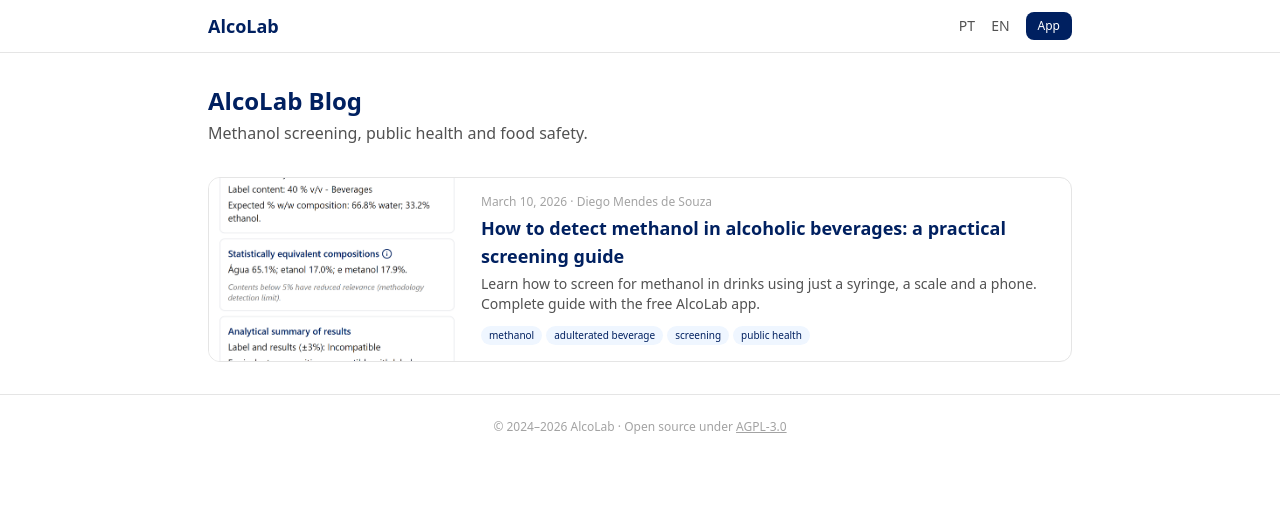
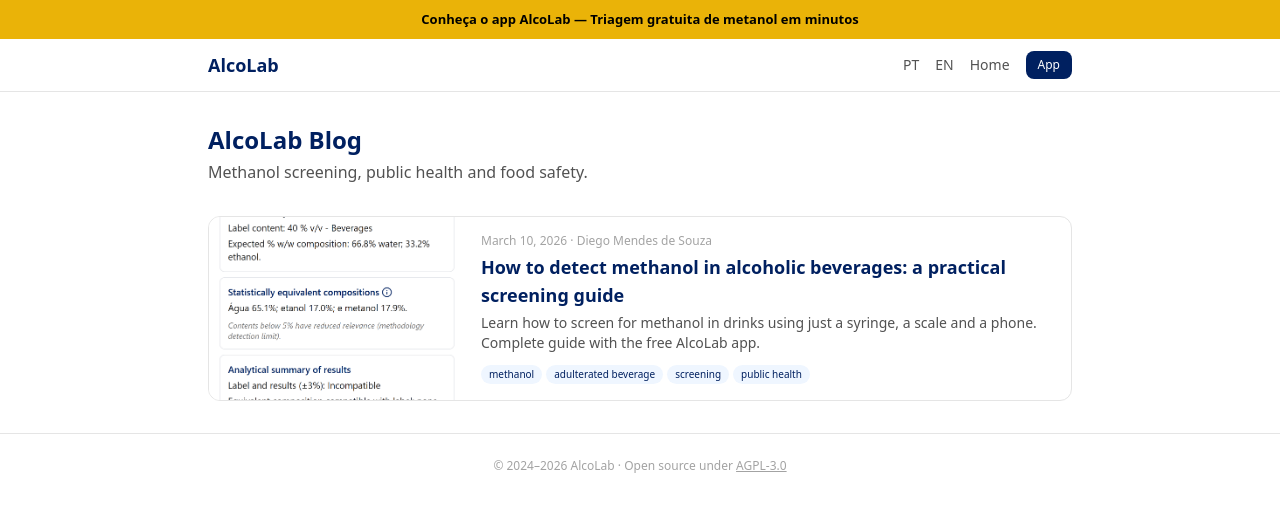
Before and after one commit to diegoanapolis/alcolab, a Next.js app: page /blog/en in a window 1280 px wide. Shown: the top 508 px of the page. Built offline with nearby package versions, Linux system fonts and the light colour scheme.

Commit message:
feat(blog): full-width top banner, Home link, inverted hero, dark-mode content

```diff
--- a/src/app/blog/en/[slug]/page.tsx
+++ b/src/app/blog/en/[slug]/page.tsx
@@ -115,12 +115,7 @@
         dangerouslySetInnerHTML={{ __html: JSON.stringify(jsonLd) }}
       />
 
-      {/* CTA banner */}
-      <a href="https://alcolab.org" className="cta-banner">
-        Discover the AlcoLab app — Free methanol screening in minutes
-      </a>
-
-      <article className="max-w-4xl mx-auto px-4 py-8">
+      <article>
         {/* Breadcrumb */}
         <nav className="text-xs text-neutral-400 mb-4">
           <Link href="/blog/en" className="hover:text-[#002060]">
@@ -128,23 +123,11 @@
           </Link>
         </nav>
 
-        {/* Hero: Image left + text right (desktop) */}
+        {/* Hero: Text left + image right (desktop) */}
         <header className="mb-10">
-          <div className="flex flex-col md:flex-row md:items-start md:gap-8">
-            <div className="md:w-[45%] shrink-0 md:order-first">
-            <div className="relative aspect-video rounded-xl overflow-hidden shadow-lg border border-neutral-200">
-              <Image
-                src={heroImage}
-                alt={post.imageAlt || post.title}
-                fill
-                className="object-cover"
-                sizes="(max-width: 768px) 100vw, 45vw"
-                priority
-              />
-            </div>
-          </div>
-
-            <div className="flex-1 mt-6 md:mt-0">
+          <div className="flex flex-col md:flex-row md:items-center md:gap-8">
+            {/* Text (left) */}
+            <div className="flex-1 order-2 md:order-1 mt-6 md:mt-0">
               <p className="text-xs text-neutral-400 mb-2">
                 {formatDate(post.date)} {post.author && `· ${post.author}`}
               </p>
@@ -169,6 +152,20 @@
                 </div>
               )}
             </div>
+
+            {/* Featured image (right) */}
+            <div className="md:w-[45%] shrink-0 order-1 md:order-2">
+              <div className="relative aspect-video rounded-xl overflow-hidden shadow-lg border border-neutral-200">
+                <Image
+                  src={heroImage}
+                  alt={post.imageAlt || post.title}
+                  fill
+                  className="object-cover"
+                  sizes="(max-width: 768px) 100vw, 45vw"
+                  priority
+                />
+              </div>
+            </div>
           </div>
         </header>
 
@@ -179,7 +176,7 @@
         />
 
         {/* CTA */}
-        <div className="mt-12 p-6 bg-blue-50 rounded-xl text-center">
+        <div className="blog-cta-box mt-12 p-6 bg-blue-50 border border-blue-200 rounded-xl text-center">
           <p className="text-sm text-neutral-700 mb-3">
             Want to test methanol screening now?
           </p>
--- a/src/app/blog/layout.tsx
+++ b/src/app/blog/layout.tsx
@@ -11,6 +11,10 @@
 export default function BlogLayout({ children }: { children: React.ReactNode }) {
   return (
     <div className="min-h-dvh bg-white">
+      {/* Tarja CTA superior (largura total da tela) */}
+      <a href="/" className="cta-banner">
+        Conheça o app AlcoLab — Triagem gratuita de metanol em minutos
+      </a>
       {/* Blog header */}
       <header className="border-b border-neutral-200 bg-white sticky top-0 z-40">
         <div className="max-w-4xl mx-auto px-4 py-3 flex items-center justify-between">
@@ -23,6 +27,9 @@
             </Link>
             <Link href="/blog/en" className="text-neutral-600 hover:text-[#002060]">
               EN
+            </Link>
+            <Link href="/" className="text-neutral-600 hover:text-[#002060]">
+              Home
             </Link>
             <Link href="/app" className="text-white bg-[#002060] px-3 py-1.5 rounded-lg text-xs font-medium hover:bg-[#001040]">
               App
--- a/src/app/blog/pt/[slug]/page.tsx
+++ b/src/app/blog/pt/[slug]/page.tsx
@@ -116,12 +116,7 @@
         dangerouslySetInnerHTML={{ __html: JSON.stringify(jsonLd) }}
       />
 
-      {/* Tarja CTA */}
-      <a href="https://alcolab.org" className="cta-banner">
-        Conheça o app AlcoLab — Triagem gratuita de metanol em minutos
-      </a>
-
-      <article className="max-w-4xl mx-auto px-4 py-8">
+      <article>
         {/* Breadcrumb */}
         <nav className="text-xs text-neutral-400 mb-4">
           <Link href="/blog/pt" className="hover:text-[#002060]">
@@ -129,25 +124,11 @@
           </Link>
         </nav>
 
-        {/* Hero: Imagem à esquerda + texto à direita (desktop) */}
+        {/* Hero: Texto à esquerda + imagem à direita (desktop) */}
         <header className="mb-10">
-          <div className="flex flex-col md:flex-row md:items-start md:gap-8">
-            {/* Imagem de destaque (esquerda) */}
-            <div className="md:w-[45%] shrink-0 md:order-first">
-              <div className="relative aspect-video rounded-xl overflow-hidden shadow-lg border border-neutral-200">
-                <Image
-                  src={heroImage}
-                  alt={post.imageAlt || post.title}
-                  fill
-                  className="object-cover"
-                  sizes="(max-width: 768px) 100vw, 45vw"
-                  priority
-                />
-              </div>
-            </div>
-
-            {/* Texto (direita) */}
-            <div className="flex-1 mt-6 md:mt-0">
+          <div className="flex flex-col md:flex-row md:items-center md:gap-8">
+            {/* Texto (esquerda) */}
+            <div className="flex-1 order-2 md:order-1 mt-6 md:mt-0">
               <p className="text-xs text-neutral-400 mb-2">
                 {formatDate(post.date)} {post.author && `· ${post.author}`}
               </p>
@@ -172,6 +153,20 @@
                 </div>
               )}
             </div>
+
+            {/* Imagem de destaque (direita) */}
+            <div className="md:w-[45%] shrink-0 order-1 md:order-2">
+              <div className="relative aspect-video rounded-xl overflow-hidden shadow-lg border border-neutral-200">
+                <Image
+                  src={heroImage}
+                  alt={post.imageAlt || post.title}
+                  fill
+                  className="object-cover"
+                  sizes="(max-width: 768px) 100vw, 45vw"
+                  priority
+                />
+              </div>
+            </div>
           </div>
         </header>
 
@@ -182,7 +177,7 @@
         />
 
         {/* CTA */}
-        <div className="mt-12 p-6 bg-blue-50 rounded-xl text-center">
+        <div className="blog-cta-box mt-12 p-6 bg-blue-50 border border-blue-200 rounded-xl text-center">
           <p className="text-sm text-neutral-700 mb-3">
             Quer testar a triagem de metanol agora?
           </p>
--- a/src/app/globals.css
+++ b/src/app/globals.css
@@ -302,6 +302,67 @@
 
   /* Seção Apoie: labels Pix/Internacional */
   .bg-neutral-50 .text-neutral-700 { color: var(--dm-text-muted) !important; }
+
+  /* ===== BLOG POST: conteudo (prose) legivel no modo escuro ===== */
+  .prose,
+  .prose p,
+  .prose li,
+  .prose td,
+  .prose th,
+  .prose blockquote,
+  .prose em,
+  .prose span,
+  .prose div {
+    color: var(--dm-text) !important;
+  }
+  .prose h1,
+  .prose h2,
+  .prose h3,
+  .prose h4,
+  .prose h5,
+  .prose h6,
+  .prose strong,
+  .prose b,
+  .prose a {
+    color: var(--dm-title) !important;
+  }
+  .prose li::marker { color: var(--dm-title) !important; }
+  .prose hr { border-color: var(--dm-border) !important; }
+  .prose code {
+    color: var(--dm-text) !important;
+    background-color: var(--dm-surface) !important;
+    border-color: var(--dm-border) !important;
+  }
+  .prose pre {
+    background-color: var(--dm-surface-alt) !important;
+    color: var(--dm-text) !important;
+  }
+  .prose pre code { background: none !important; color: inherit !important; }
+  .prose blockquote {
+    border-left-color: var(--color-brand) !important;
+  }
+  .prose thead th {
+    background: var(--dm-surface-alt) !important;
+    color: var(--dm-title) !important;
+    border-bottom-color: var(--color-brand) !important;
+  }
+  .prose tbody td {
+    border-bottom-color: var(--dm-border) !important;
+  }
+  .prose tbody tr:hover {
+    background: var(--dm-surface) !important;
+  }
+  .prose table caption { color: var(--dm-text-muted) !important; }
+
+  /* ===== BLOG CTA inferior: borda clara para destacar no modo escuro ===== */
+  .blog-cta-box {
+    border-color: #60a5fa !important;
+    border-width: 1px !important;
+  }
+  .blog-cta-box p,
+  .blog-cta-box .text-neutral-700 {
+    color: var(--dm-text) !important;
+  }
 }
 
 body { background: var(--background); color: var(--foreground); }
```
